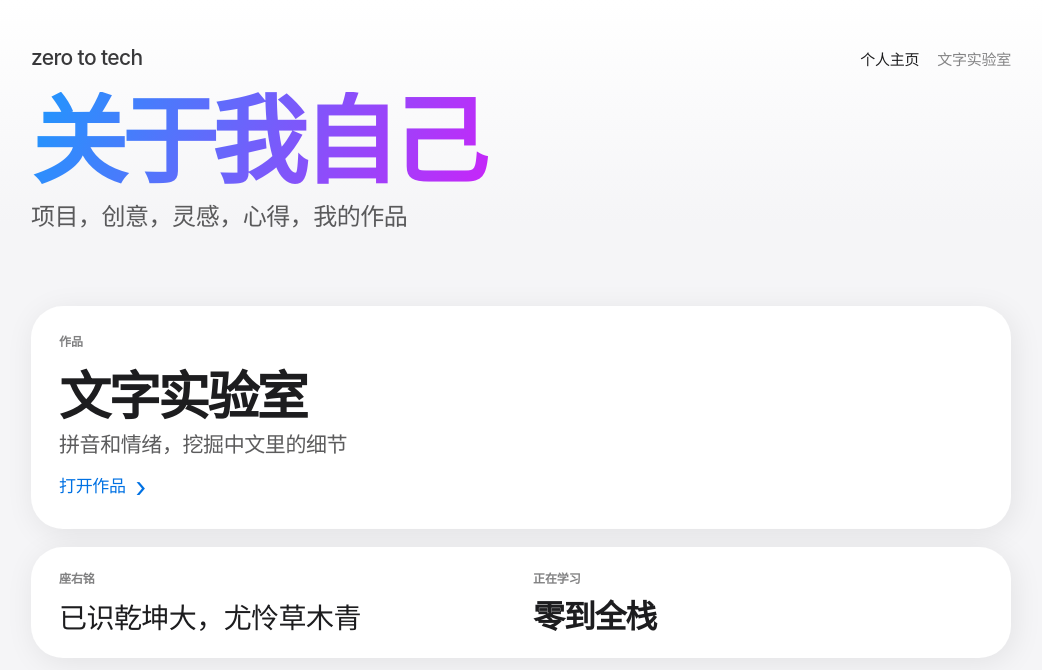
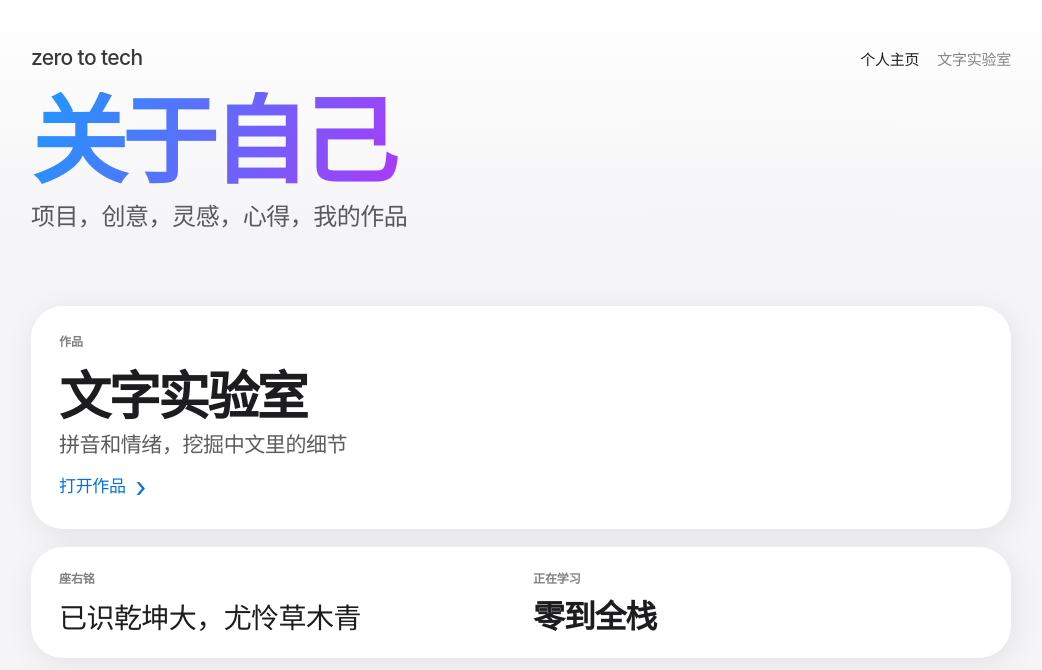
Before and after one commit to wkonodioda/zero-to-tech, a website built with Vite: page index.html in a window 1280 px wide. Shown: the whole page, without its empty margins (119-1161 px from the left). Built offline with nearby package versions, Linux system fonts and the light colour scheme.

Commit message:
修改测试

```diff
--- a/index.html
+++ b/index.html
@@ -29,7 +29,7 @@
                 </nav>
               </div>
               <div class="hero-copy">
-                <h1 class="hero-display">关于我自己</h1>
+                <h1 class="hero-display">关于自己</h1>
                 <p class="hero-subtitle">项目，创意，灵感，心得，我的作品</p>
               </div>
             </article>
```
